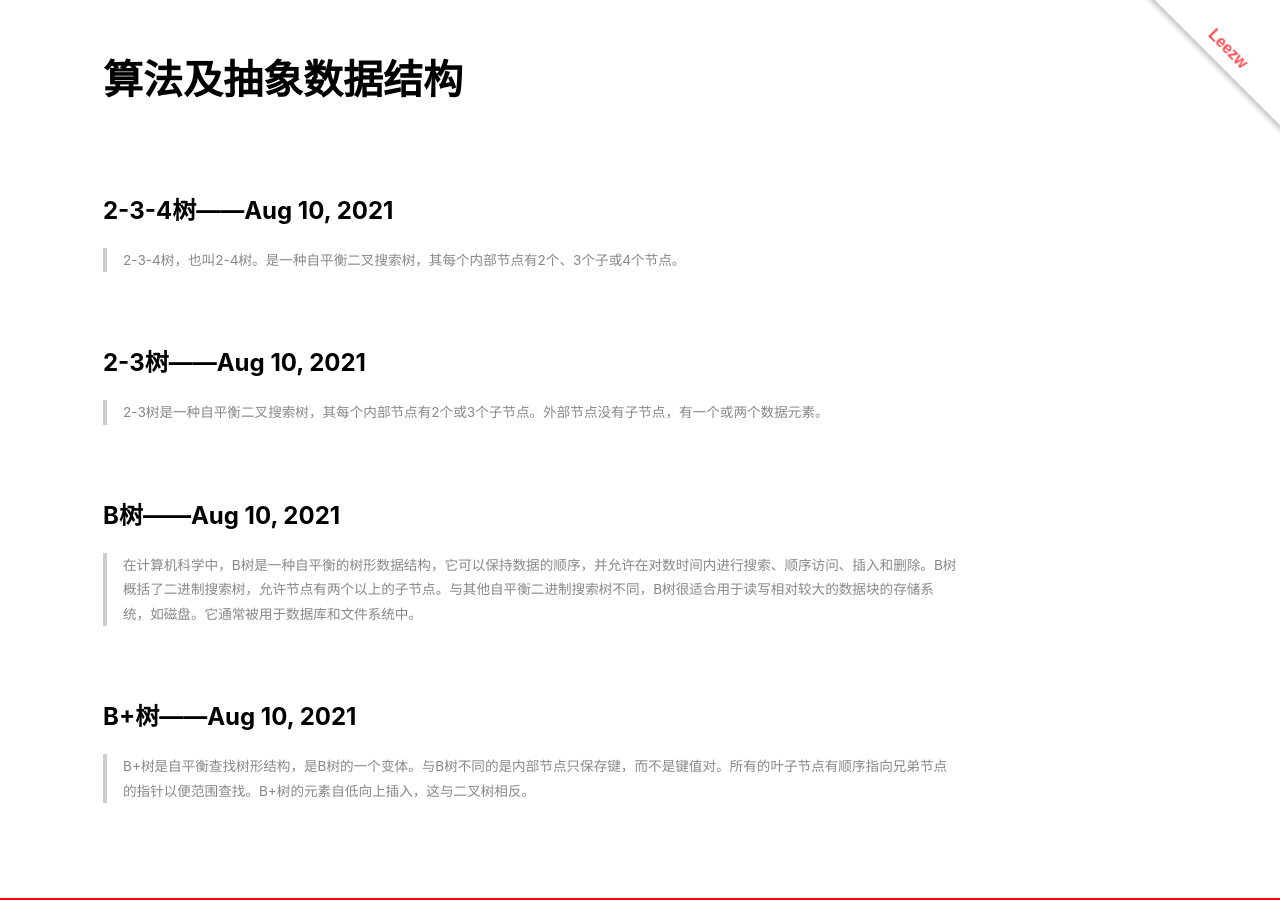
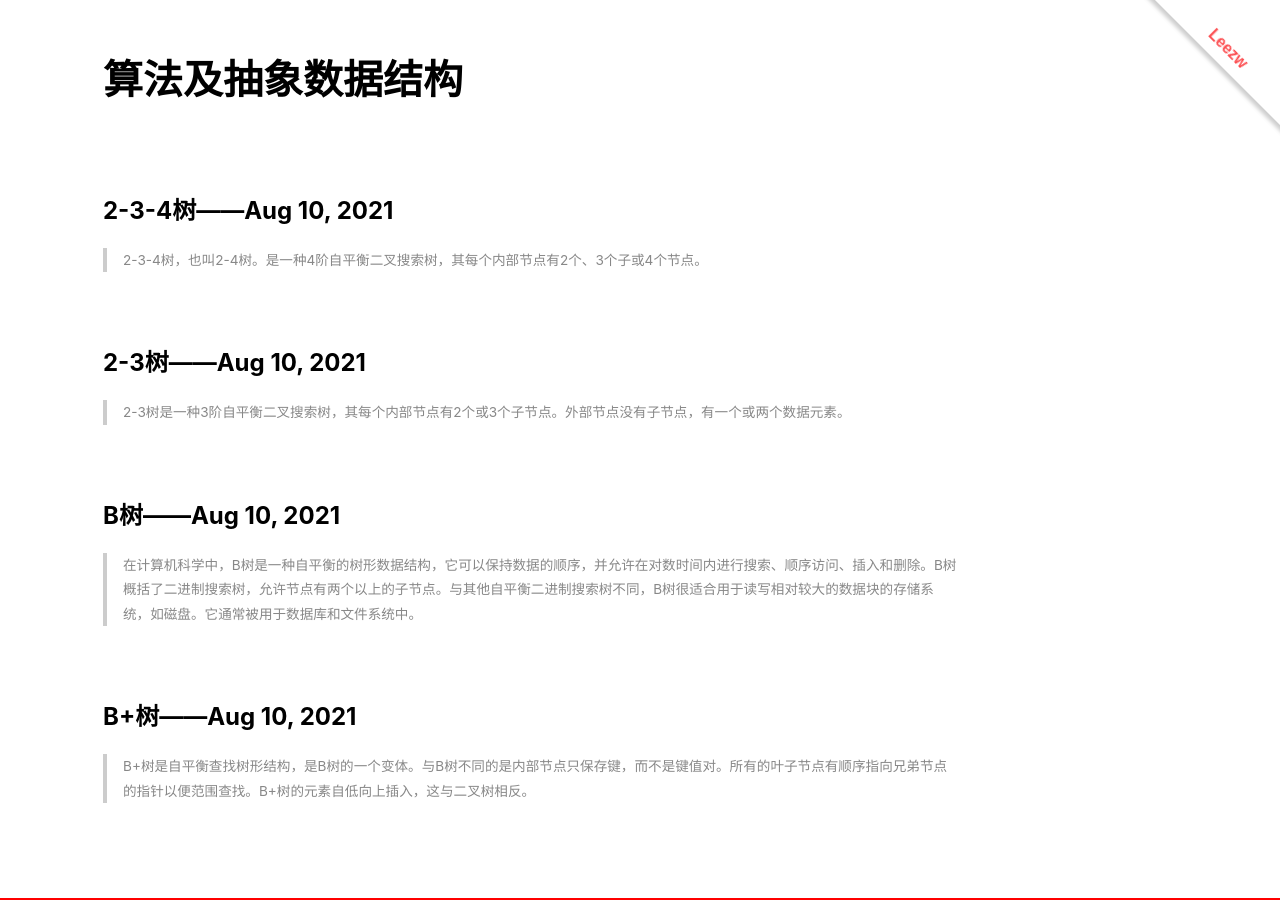
Before and after one commit to quantum-li/quantum-li.github.io, a Jekyll site: the page built from _posts/2021-08-10-algorithm.md, in a window 1280 px wide. Built offline with Jekyll 4.4.1, drawn with Linux system fonts in a browser that asks for light colours; nearby versions of some CDN libraries; a script that is not in the unit is left out.

Commit message:
2021-08-19 17:05:24

```diff
--- a/_article/2021-08-10-2-3-tree.md
+++ b/_article/2021-08-10-2-3-tree.md
@@ -3,9 +3,9 @@ title: 2-3树
 categories:
 - 数据结构
 - algorithm
-description: 2-3树是一种自平衡二叉搜索树，其每个内部节点有2个或3个子节点。外部节点没有子节点，有一个或两个数据元素。
+description: 2-3树是一种3阶自平衡二叉搜索树，其每个内部节点有2个或3个子节点。外部节点没有子节点，有一个或两个数据元素。
 permalink: "/posts/2-3-tree"
-excerpt: 2-3树是一种自平衡二叉搜索树，其每个内部节点有2个或3个子节点。外部节点没有子节点，有一个或两个数据元素。
+excerpt: 2-3树是一种3阶自平衡二叉搜索树，其每个内部节点有2个或3个子节点。外部节点没有子节点，有一个或两个数据元素。
 ---
 
 +[Wiki](https://en.wikipedia.org/wiki/2%E2%80%933_tree)
@@ -17,7 +17,7 @@ excerpt: 2-3树是一种自平衡二叉搜索树，其每个内部节点有2个
 | 插入 | $$O(log  n)$$ | $$O(log  n)$$ |
 | 删除 | $$O(log  n)$$ | $$O(log  n)$$ |
 
-2-3树是一种自平衡二叉搜索树，其每个内部节点有2个或3个子节点。外部节点没有子节点，有一个或两个数据元素。
+2-3树是一种3阶自平衡二叉搜索树，其每个内部节点有2个或3个子节点。外部节点没有子节点，有一个或两个数据元素。
 
 ## 插入
 
```
Also changed, not shown: other parts of _article/2021-08-10-2-3-tree.md (+1 -1 lines), _article/2021-08-10-2-3-4-tree.md (+27 -3 lines).
